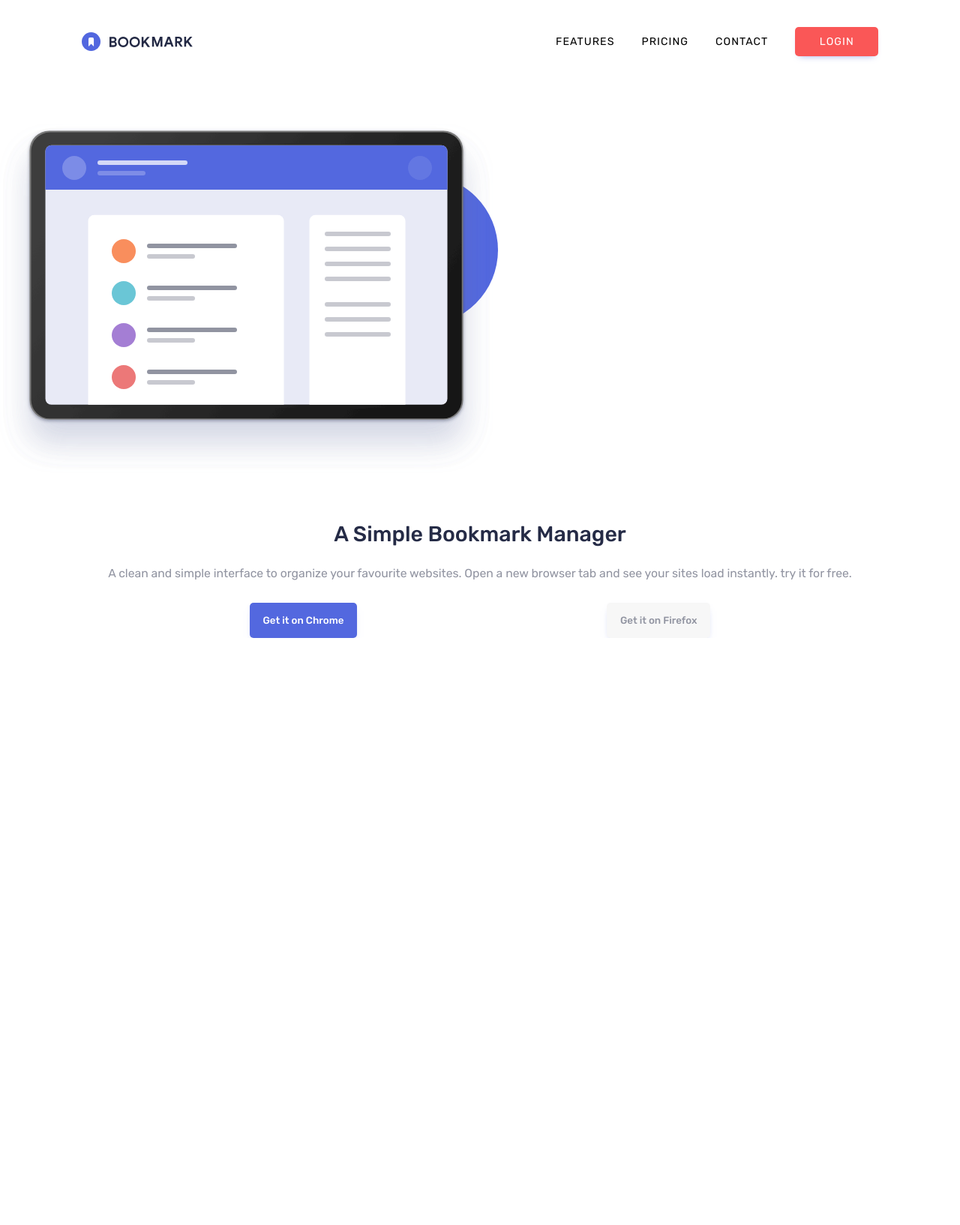
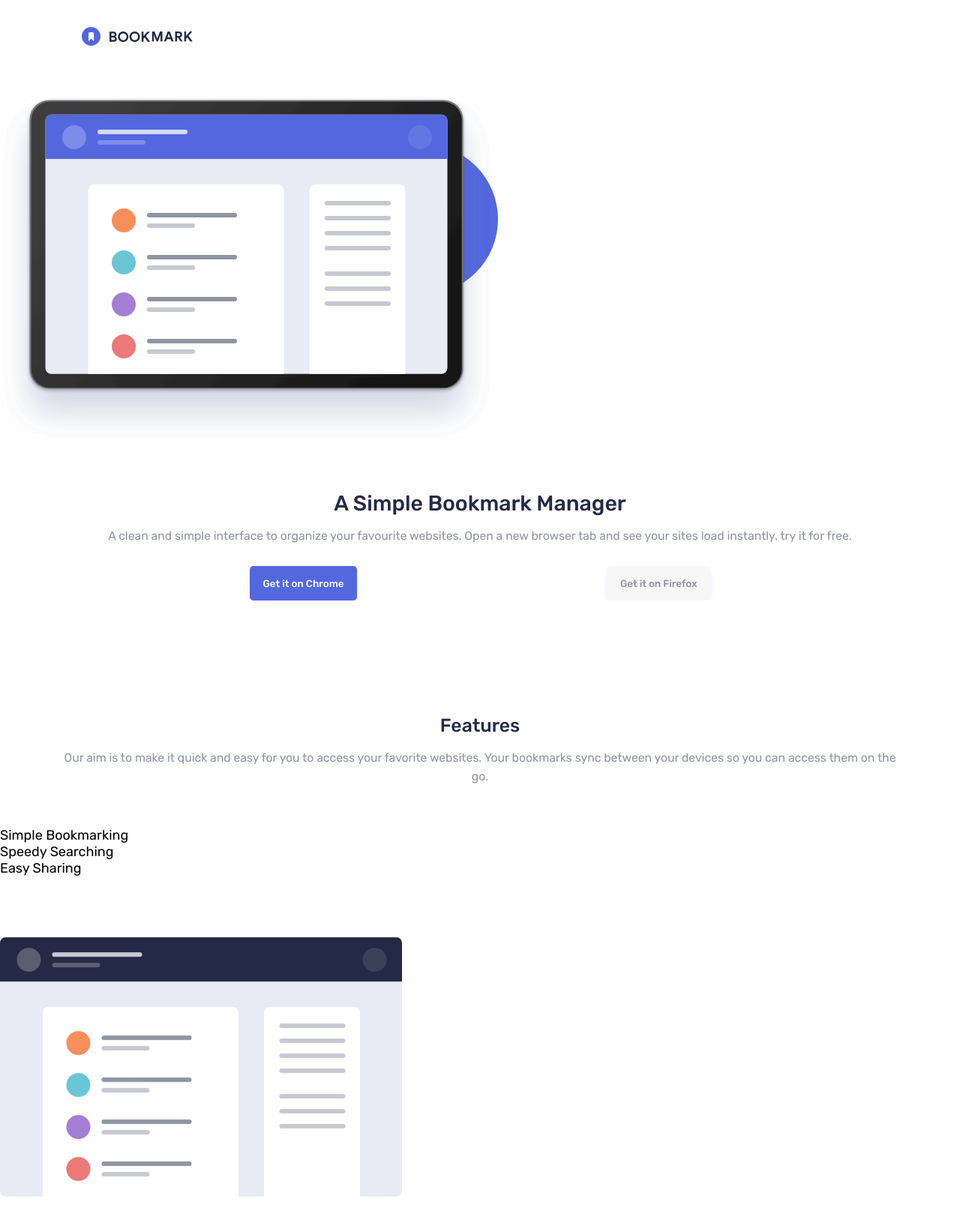
Before and after one commit to acjr1910/bookmark, a website built with webpack: page src/index.html in a window 1280 px wide. Shown: the whole page at 75% size. Before the commit the page ends 905 px from the top, so only its background shows below. Built offline with nearby package versions, Linux system fonts and the light colour scheme.

Commit message:
required images in main js file and added tabs section

```diff
--- a/src/index.html
+++ b/src/index.html
@@ -29,15 +29,10 @@
           src="images/icon-hamburger.svg"
           alt="Menu Icon"
         />
-        <img
-          class="header__menu-image-close"
-          src="images/icon-close.svg"
-          alt="Close Icon"
-        />
       </div>
     </header>
     <main class="main">
-      <div class="hero">
+      <div class="container hero">
         <div class="hero__image-container">
           <img
             class="hero__image"
@@ -58,6 +53,58 @@
           </div>
         </div>
       </div>
+      <div class="container container-features features">
+        <div>
+          <h2>Features</h2>
+          <p>
+            Our aim is to make it quick and easy for you to access your favorite
+            websites. Your bookmarks sync between your devices so you can access
+            them on the go.
+          </p>
+        </div>
+        <div class="container tabs">
+          <ul class="container">
+            <li
+              class="tabs__item"
+              data-image-src="images/illustration-features-tab-1.svg"
+              data-heading="Bookmark in one click"
+              data-paragraph="Organize your bookmarks however you like. Our simple drag-and-drop
+          interface gives you complete control over how you manage your
+          favourite sites."
+            >
+              Simple Bookmarking
+            </li>
+            <li
+              class="tabs__item"
+              data-image-src="images/illustration-features-tab-2.svg"
+              data-heading="Intelligent search"
+              data-paragraph="Our powerful search feature will help you find saved sites in no time at all.
+              No need to trawl through all of your bookmarks."
+            >
+              Speedy Searching
+            </li>
+            <li
+              class="tabs__item"
+              data-image-src="images/illustration-features-tab-3.svg"
+              data-heading=" Share your bookmarks"
+              data-paragraph="Easily share your bookmarks and collections with others. Create a shareable
+              link that you can send at the click of a button."
+            >
+              Easy Sharing
+            </li>
+          </ul>
+        </div>
+        <div class="container tab-content">
+          <div class="container">
+            <img
+              src="images/illustration-features-tab-1.svg"
+              alt="Selected Tab Image"
+            />
+          </div>
+          <h2></h2>
+          <p></p>
+        </div>
+      </div>
     </main>
     <footer class="footer"></footer>
   </body>
--- a/src/js/index.js
+++ b/src/js/index.js
@@ -1,7 +1,13 @@
-import styles from '../styles/index.scss';
+require('../images/icon-close.svg');
+require('../images/illustration-features-tab-2.svg');
+require('../images/illustration-features-tab-3.svg');
 
 import menu from './modules/menu/menu';
+import tabs from './modules/tabs/tabs';
+
+import styles from '../styles/index.scss';
 
 window.addEventListener('DOMContentLoaded', function (e) {
   menu;
+  tabs;
 });
--- /dev/null
+++ b/src/js/modules/tabs/tabs.js
@@ -0,0 +1,33 @@
+const tabs = (function menuBehavior() {
+  require('../../../images/illustration-features-tab-1.svg');
+
+  const tabList = document.querySelectorAll('.tabs__item');
+
+  function handleTabClick(tab) {
+    if (!tab) return null;
+    console.log();
+    const imageSource = tab.getAttribute('data-image-src');
+    const heading = tab.getAttribute('data-heading');
+    const paragraph = tab.getAttribute('data-paragraph');
+    console.log(imageSource, heading, paragraph);
+
+    const imageToShow = document.querySelector('.tab-content img');
+    imageToShow.setAttribute('src', imageSource);
+  }
+
+  function addClickListener() {
+    tabList.forEach((tab) => {
+      tab.addEventListener('click', function () {
+        handleTabClick(tab);
+      });
+    });
+  }
+
+  function initModule() {
+    addClickListener();
+  }
+
+  return initModule();
+})();
+
+export default tabs;
--- a/src/styles/1-base/_base.scss
+++ b/src/styles/1-base/_base.scss
@@ -51,19 +51,31 @@ nav li,
   cursor: pointer;
 }
 
-h1 {
+h1,
+h2,
+h3,
+h4,
+h5,
+h6 {
   text-align: center;
-  font-size: 1.585rem;
   line-height: 2.5rem;
   font-weight: 500;
-  margin: 1rem;
+  margin: 0.5rem 0;
   color: $very-dark-blue;
+}
+
+h1 {
+  font-size: 1.585rem;
+}
+
+h2 {
+  font-size: 1.375rem;
 }
 
 p {
   font-size: 0.875rem;
   text-align: center;
   line-height: 1.375rem;
-  margin: 1rem 0 1.5rem;
+  margin: 0.5rem 6.5% 1.5rem;
   color: $grayish-blue;
 }
--- a/src/styles/2-layout/_layout.scss
+++ b/src/styles/2-layout/_layout.scss
@@ -15,3 +15,12 @@
 .main {
   grid-column: 1 / -1;
 }
+
+.container {
+  margin: 1.5rem 0;
+  overflow: hidden;
+}
+
+.container.container-features {
+  margin: 7.5rem 0 1.5rem;
+}
--- a/src/styles/2-layout/hero/_hero.scss
+++ b/src/styles/2-layout/hero/_hero.scss
@@ -1,7 +1,4 @@
 .hero {
-  margin: 3rem 0;
-  overflow: hidden;
-
   &__button-container {
     display: flex;
     justify-content: space-evenly;
--- a/src/styles/3-modules/header/_header.scss
+++ b/src/styles/3-modules/header/_header.scss
@@ -11,6 +11,10 @@
   &--show-menu &__logo-image {
     filter: invert(1) grayscale(1) contrast(10) saturate(70);
   }
+  &--show-menu &__nav-list-item,
+  &--show-menu &__nav-list-item--login {
+    display: block;
+  }
 
   &__logo-container {
     position: relative;
@@ -19,7 +23,7 @@
   }
 
   &__menu-nav {
-    transition: opacity 0.2s, height 0.5s ease;
+    transition: opacity 0.3s, height 0.3s ease-in-out;
     @media (max-width: $screen-tablet) {
       display: flex;
       height: 0;
@@ -47,6 +51,7 @@
   }
   &__nav-list-item,
   &__nav-list-item--login {
+    display: none;
     padding: 1.2rem 0;
     text-transform: uppercase;
     text-align: center;
--- a/webpack.config.js
+++ b/webpack.config.js
@@ -9,7 +9,7 @@ module.exports = {
   entry: './src/js/index.js',
   devServer: {
     open: 'http://localhost:3000',
-    port: 3000,
+    port: 9000,
   },
   module: {
     rules: [
```
